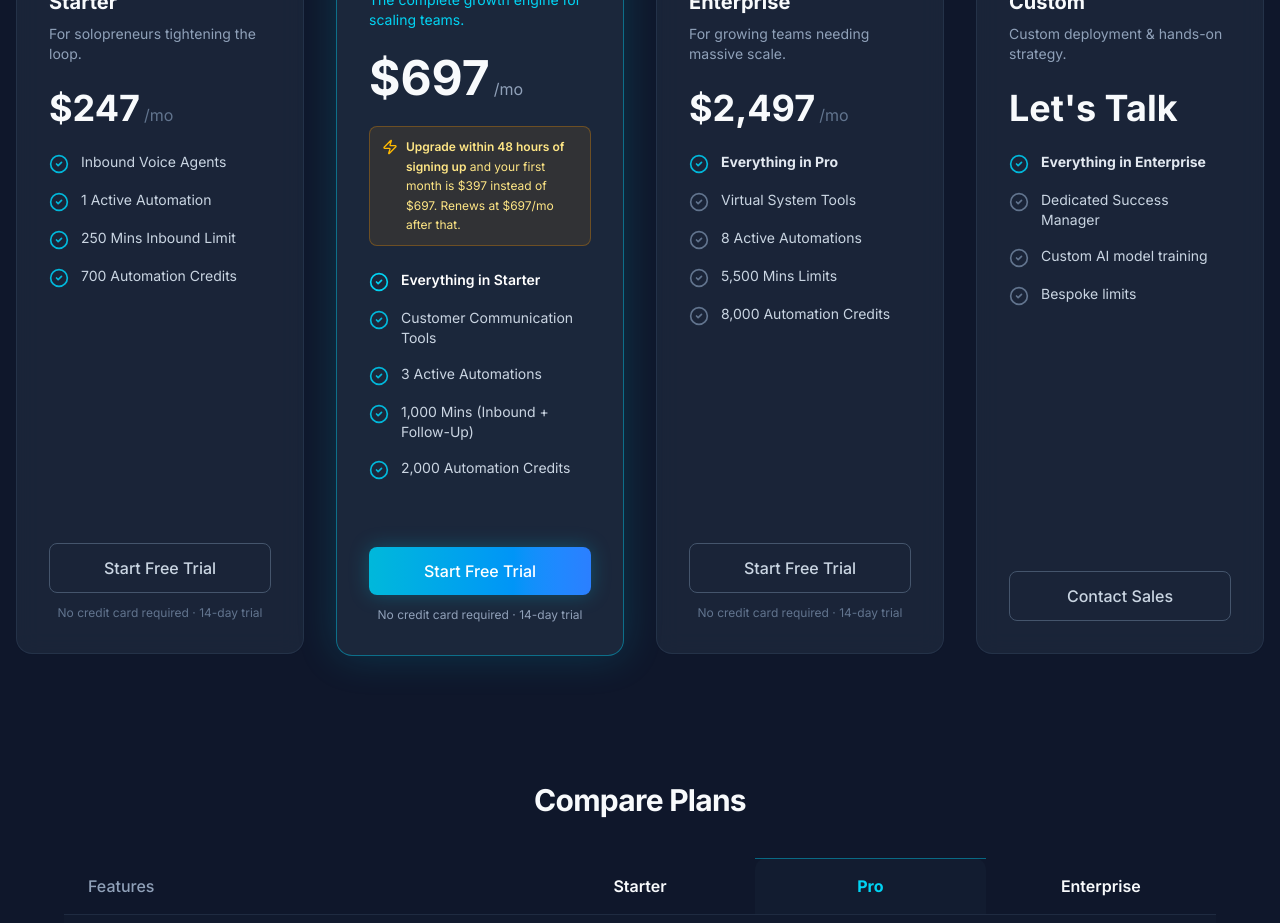
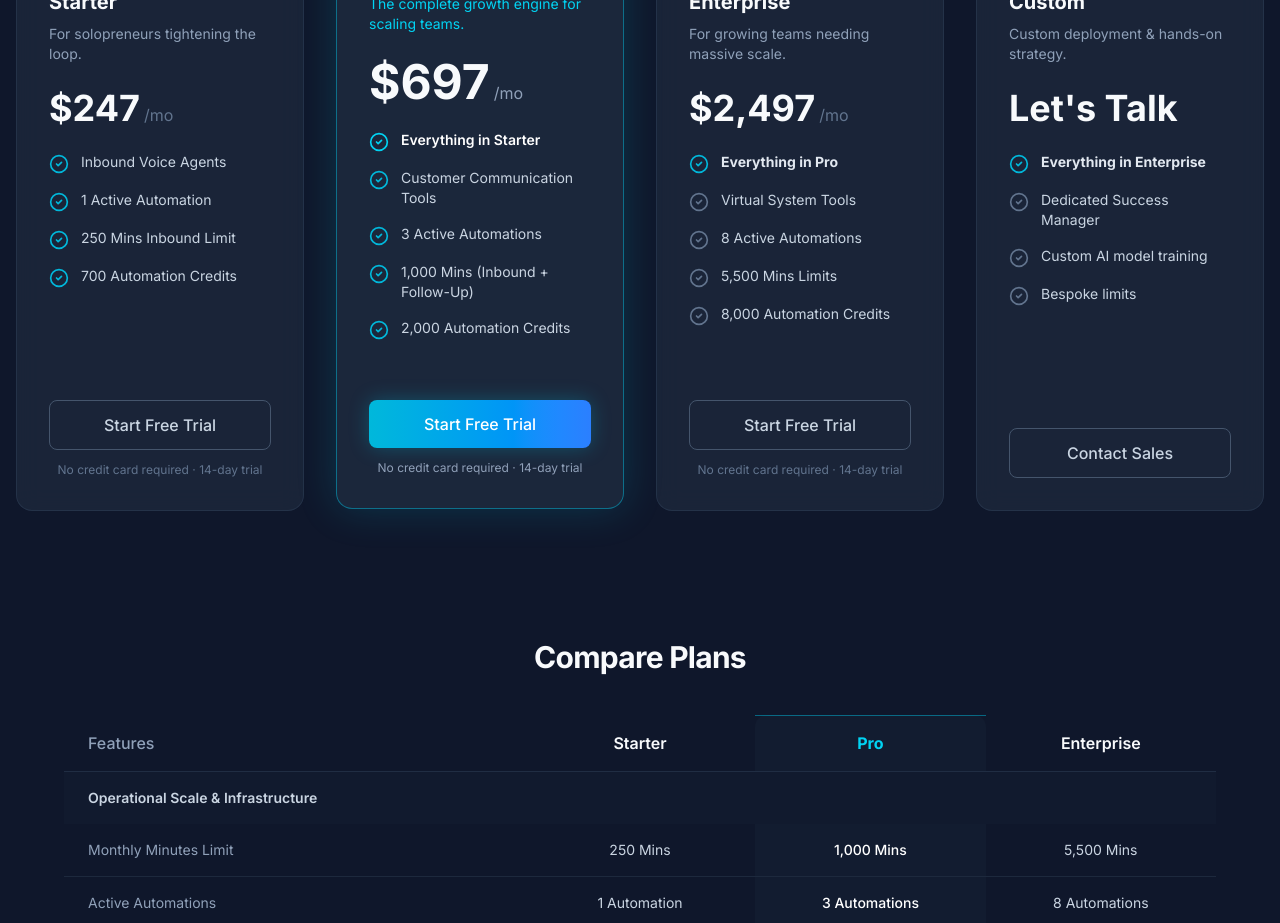
Before and after one commit to knoxified/knoxified-saas, a Next.js app: page / in a window 1280 px wide. Shown: the part 3900-4823 px from the top of the page. Built offline with nearby package versions, Linux system fonts and the light colour scheme.

Commit message:
Revert: pricing card offer badge doesn't belong on the public marketing page at all -- that offer is dashboard-side, post-signup, interaction-triggered. Pro card reads plain 697 now, matching Starter and Enterprise

```diff
--- a/app/page.tsx
+++ b/app/page.tsx
@@ -728,12 +728,6 @@ export default function HomePage() {
               <span className="text-5xl font-bold text-slate-50">$697</span>
               <span className="text-slate-400">/mo</span>
             </div>
-            <div className="mb-6 flex items-start gap-2 rounded-lg border border-amber-500/30 bg-amber-500/10 px-3 py-2.5">
-              <Zap className="w-4 h-4 text-amber-400 shrink-0 mt-0.5" />
-              <p className="text-xs text-amber-200 leading-relaxed">
-                <span className="font-semibold">Upgrade within 48 hours of signing up</span> and your first month is $397 instead of $697. Renews at $697/mo after that.
-              </p>
-            </div>
             <ul className="space-y-4 mb-8 flex-1">
               <li className="flex items-start gap-3 text-sm text-white">
                 <CheckCircle2 className="w-5 h-5 text-cyan-400 shrink-0 mt-0.5" />
```
Also changed, not shown: 1 other file (tests, documents, lock files or other folders).
